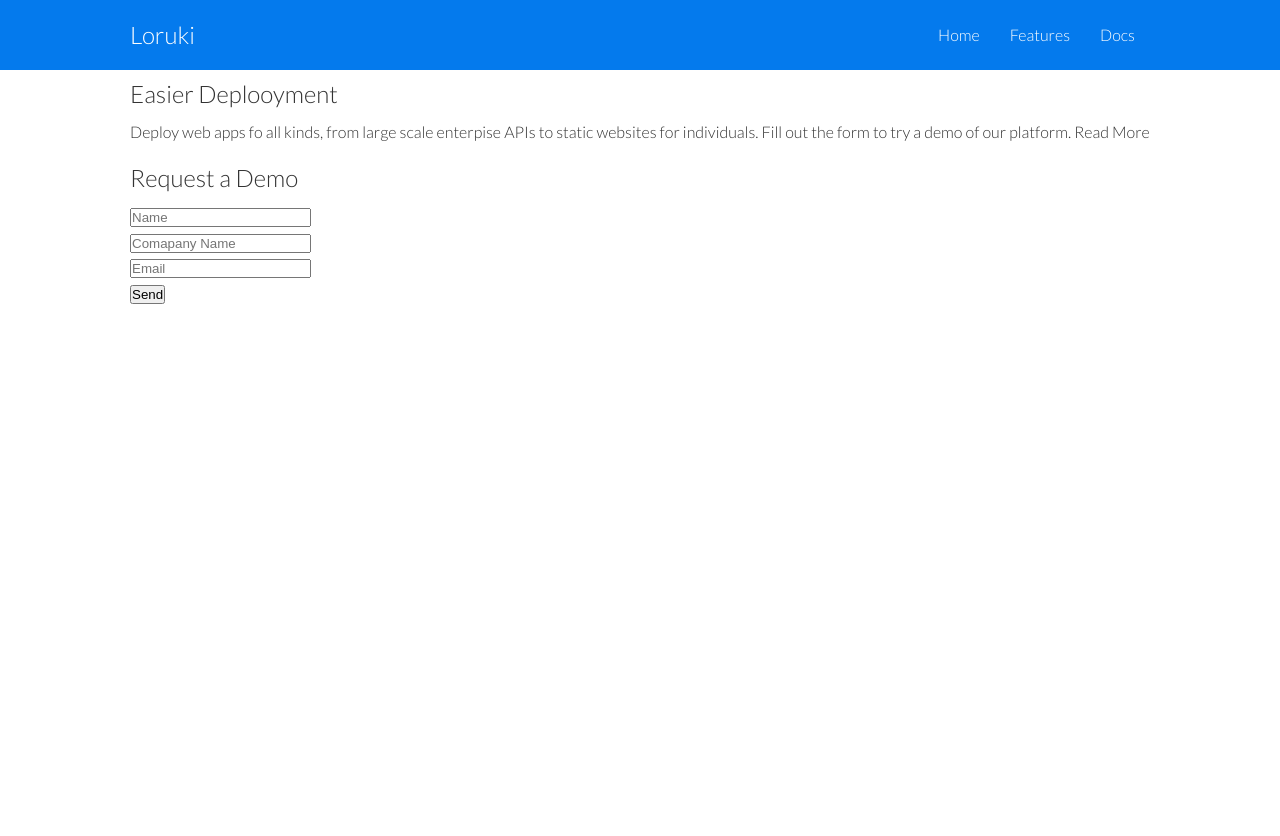
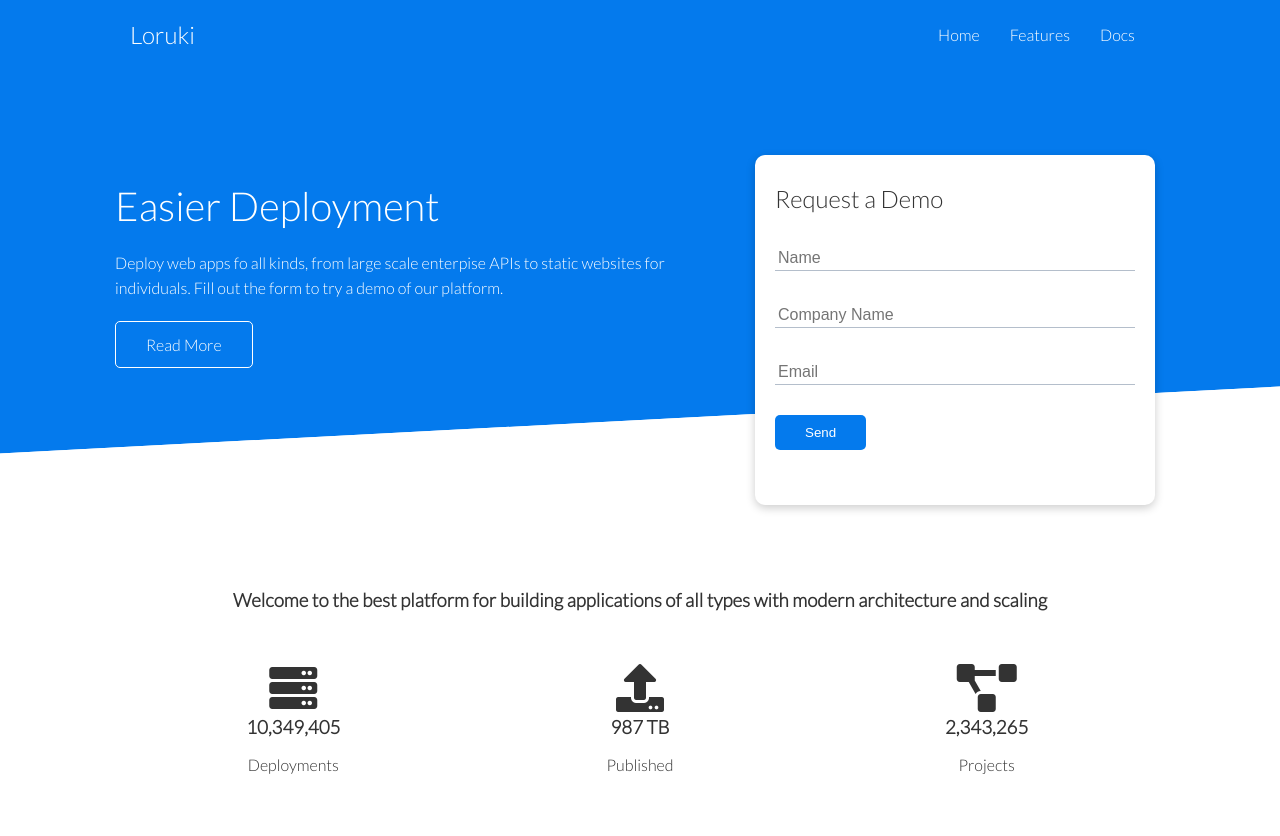
Before and after one commit to HMendozT/Loruki-Website, a plain HTML site: page index.html in a window 1280 px wide. Before the commit the page ends 800 px from the top, so only its background shows below. Drawn offline with Linux system fonts and the light colour scheme.

Commit message:
Finishing Showcase

```diff
--- a/css/style.css
+++ b/css/style.css
@@ -1,4 +1,8 @@
 @import url("https://fonts.googleapis.com/css2?family=Lato:wght@300&display=swap");
+
+:root {
+  --primaryColor: #047aed;
+}
 
 html {
   box-sizing: border-box;
@@ -42,28 +46,9 @@ img {
   width: 100%;
 }
 
-/* Utilities */
-.container {
-  max-width: 1100px;
-  margin: 0 auto;
-  overflow: auto;
-  padding: 0 40px;
-}
-
-.flex {
-  display: flex;
-  justify-content: center;
-  align-items: center;
-  height: 100%;
-}
-
-.grid {
-  display: grid;
-}
-
 /* Navbar */
 .navbar {
-  background-color: #047aed;
+  background-color: var(--primaryColor);
   color: #fff;
   height: 70px;
 }
@@ -86,5 +71,75 @@ img {
   justify-content: space-between;
 }
 
+/* Showcase */
+.showcase {
+  height: 400px;
+  background-color: var(--primaryColor);
+  color: #fff;
+  position: relative;
+}
+
+.showcase h1 {
+  font-size: 40px;
+}
+
+.showcase p {
+  margin: 20px 0;
+}
+
+.showcase .grid {
+  grid-template-columns: 55% 45%;
+  gap: 30px;
+  overflow: visible;
+}
+
+.showcase-form {
+  position: relative;
+  top: 60px;
+  height: 350px;
+  width: 400px;
+  padding: 40px;
+  z-index: 100;
+  justify-self: flex-end;
+}
+
+.showcase-form input[type="text"],
+.showcase-form input[type="email"] {
+  border: 0;
+  border-bottom: 1px solid #b4becb;
+  width: 100%;
+  padding: 3px;
+  font-size: 16px;
+}
+
+.showcase-form input:focus {
+  outline: none;
+}
+
+.showcase form .form-control {
+  margin: 30px 0;
+}
+
+.showcase:before,
+.showcase:after {
+  content: "";
+  position: absolute;
+  height: 100px;
+  bottom: -50px;
+  right: 0;
+  left: 0;
+  background: #fff;
+  transform: skewY(-3deg);
+  -webkit-transform: skewY(-3deg);
+  -moz-transform: skewY(-3deg);
+  -ms-transform: skewY(-3deg);
+}
+
+/* Stats */
+.stats {
+  padding-top: 100px;
+}
+
+/* Queries */
 @media screen and (min-width: 768px) {
 }
--- a/css/utilities.css
+++ b/css/utilities.css
@@ -0,0 +1,82 @@
+.container {
+  max-width: 1100px;
+  margin: 0 auto;
+  overflow: auto;
+  padding: 0 40px;
+}
+
+.flex {
+  display: flex;
+  justify-content: center;
+  align-items: center;
+  height: 100%;
+}
+
+.grid {
+  display: grid;
+  grid-template-columns: repeat(2, 1fr);
+  gap: 20px;
+  justify-content: center;
+  align-items: center;
+  height: 100%;
+}
+
+.grid-3 {
+  grid-template-columns: repeat(3, 1fr);
+}
+
+.card {
+  background-color: #fff;
+  border-radius: 10px;
+  box-shadow: 0 3px 10px rgba(0, 0, 0, 0.2);
+  padding: 20px;
+  margin: 10px;
+  color: #333;
+}
+
+.btn {
+  display: inline-block;
+  padding: 10px 30px;
+  cursor: pointer;
+  background: var(--primaryColor);
+  color: #fff;
+  border: none;
+  border-radius: 5px;
+}
+
+.btn-outline {
+  background-color: transparent;
+  border: 1px solid #fff;
+}
+
+.btn:hover {
+  transform: scale(0.98);
+}
+
+/* Text Utilities */
+
+.txt-center {
+  text-align: center;
+}
+
+/* Margin Utilities */
+
+.my-1 {
+  margin: 1rem 0;
+}
+
+.my-2 {
+  margin: 1.5rem 0;
+}
+
+.my-3 {
+  margin: 2rem 0;
+}
+
+.my-4 {
+  margin: 3rem 0;
+}
+
+.my-5 {
+  margin: 4rem 0;
+}
--- a/index.html
+++ b/index.html
@@ -34,13 +34,13 @@
     <section class="showcase">
       <div class="container grid">
         <div class="showcase-text">
-          <h1>Easier Deplooyment</h1>
+          <h1>Easier Deployment</h1>
           <p>
             Deploy web apps fo all kinds, from large scale enterpise APIs to
             static websites for individuals. Fill out the form to try a demo of
             our platform.
-            <a href="features.html" class="btn btn-outline">Read More</a>
           </p>
+          <a href="features.html" class="btn btn-outline">Read More</a>
         </div>
 
         <div class="showcase-form card">
@@ -53,7 +53,7 @@
               <input
                 type="text"
                 name="company"
-                placeholder="Comapany Name"
+                placeholder="Company Name"
                 required
               />
             </div>
@@ -65,5 +65,33 @@
         </div>
       </div>
     </section>
+
+    <!-- Stats -->
+    <section class="stats">
+      <div class="container">
+        <h3 class="stats-heading txt-center my-1">
+          Welcome to the best platform for building applications of all types
+          with modern architecture and scaling
+        </h3>
+
+        <div class="grid grid-3 txt-center my-4">
+          <div>
+            <i class="fa fa-server fa-3x"></i>
+            <h3>10,349,405</h3>
+            <p class="txt-secondary">Deployments</p>
+          </div>
+          <div>
+            <i class="fa fa-upload fa-3x"></i>
+            <h3>987 TB</h3>
+            <p class="txt-secondary">Published</p>
+          </div>
+          <div>
+            <i class="fa fa-project-diagram fa-3x"></i>
+            <h3>2,343,265</h3>
+            <p class="txt-secondary">Projects</p>
+          </div>
+        </div>
+      </div>
+    </section>
   </body>
 </html>
```
